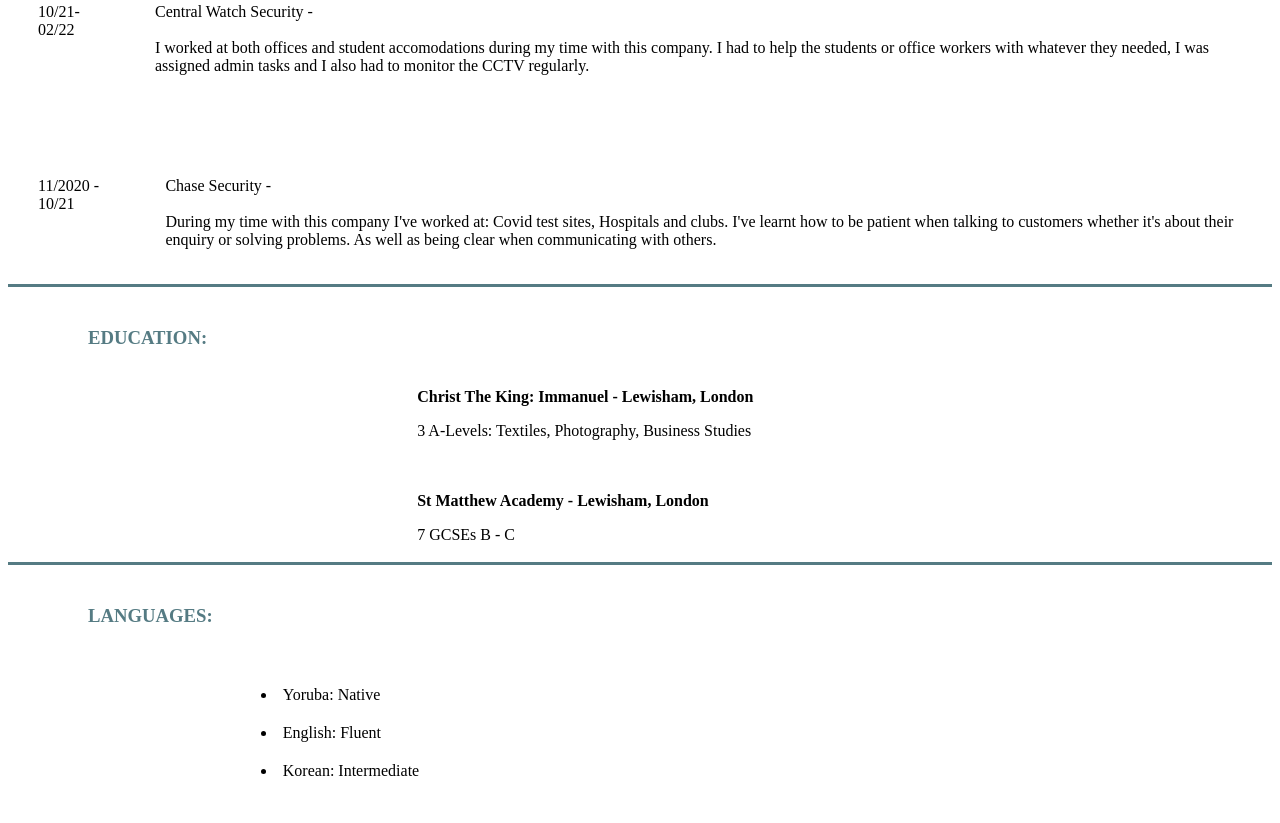
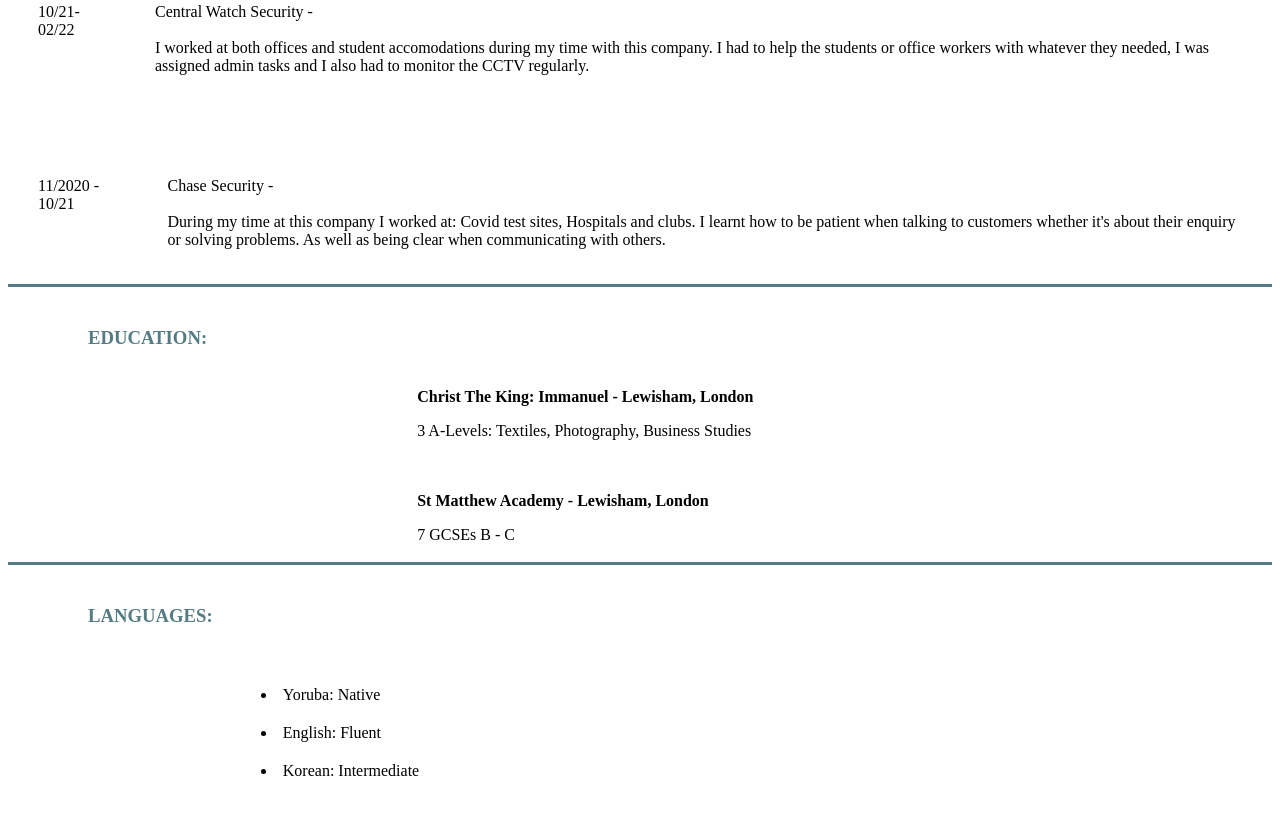
Before and after one commit to Bethha-glitch/CV, a plain HTML site: page index.html in a window 1280 px wide. Shown: the part 782-1605 px from the top of the page. Drawn offline with Linux system fonts and the light colour scheme.

Commit message:
Update index.html

```diff
--- a/index.html
+++ b/index.html
@@ -44,8 +44,8 @@
 <div class="flex-two space">
   <p>11/2020 - 10/21</p>
   <p>Chase Security - <br><br>
-  During my time with this company I've worked at: Covid test sites, Hospitals and
-  clubs. I've learnt how to be patient when talking to customers whether it's about
+  During my time at this company I worked at: Covid test sites, Hospitals and
+  clubs. I learnt how to be patient when talking to customers whether it's about
   their enquiry or solving problems. As well as being clear when communicating with others.
 </p>
 </div>
```
